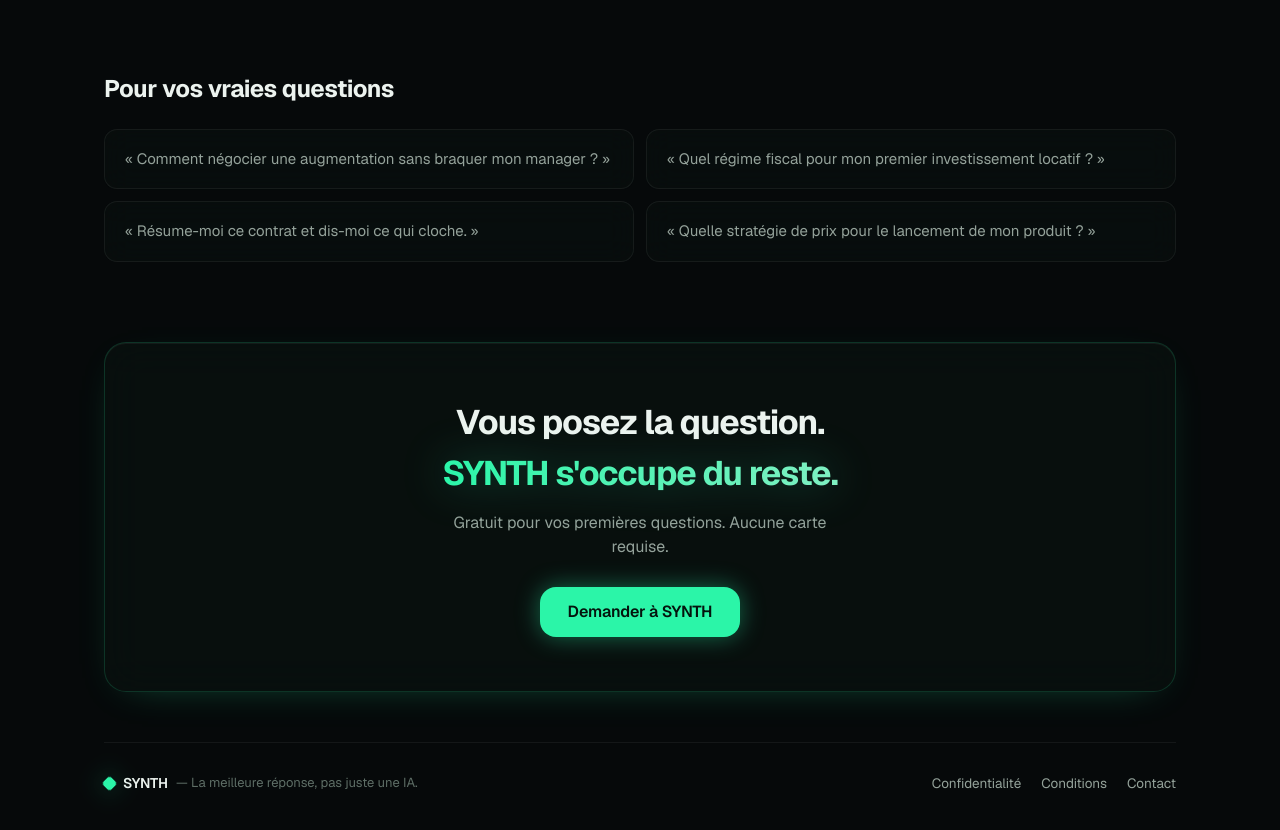
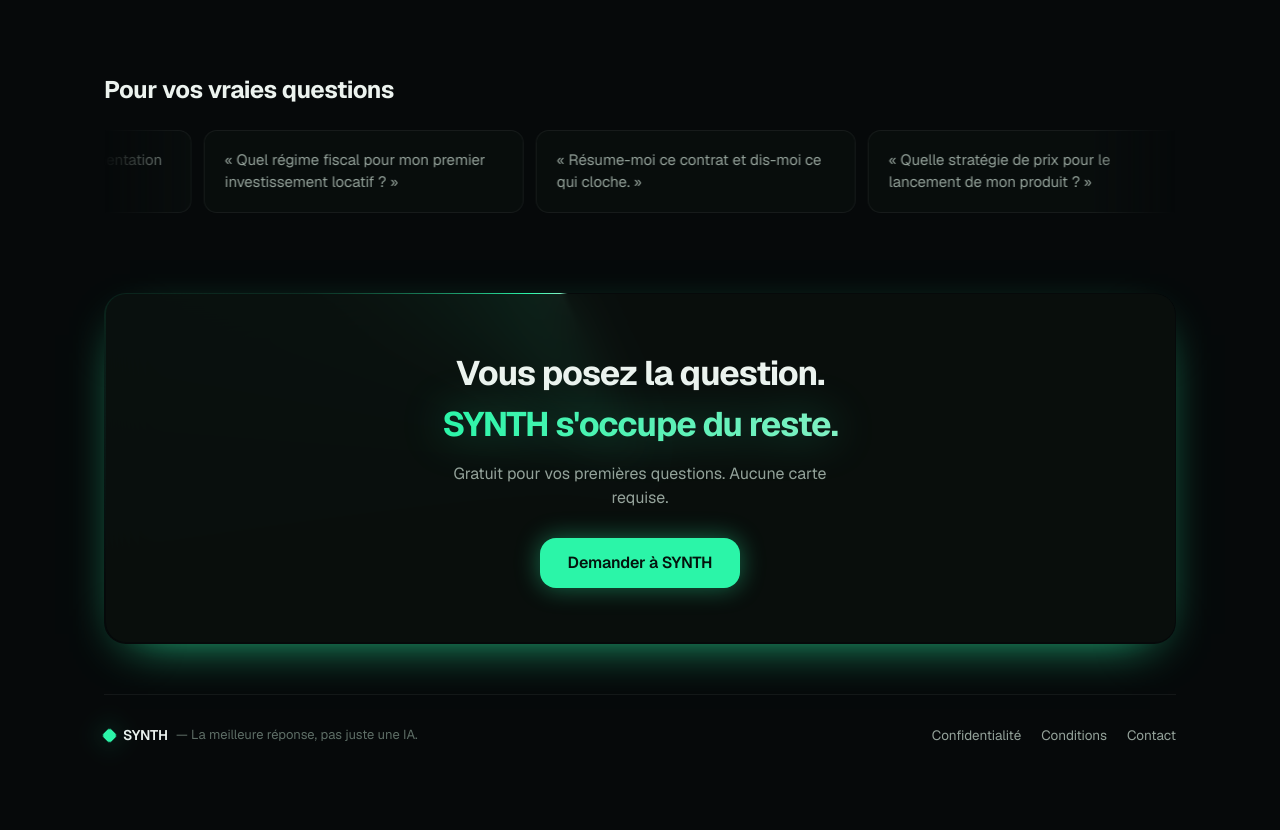
Before and after one commit to dam824/Synth, a Next.js app: page / in a window 1280 px wide. Shown: the part 1502-2332 px from the top of the page. After the commit the page ends 2296 px from the top, so only its background shows below. Built offline with nearby package versions, Linux system fonts and the light colour scheme; no server answers.

Commit message:
style: animations landing (bordure neon rotative, marquee exemples, flottement, hover)

```diff
--- a/src/app/globals.css
+++ b/src/app/globals.css
@@ -201,6 +201,65 @@
   animation: synthFloat 7s ease-in-out infinite;
 }
 
+@keyframes synthSpin {
+  to {
+    transform: rotate(360deg);
+  }
+}
+.animate-synth-spin {
+  animation: synthSpin 6s linear infinite;
+}
+
+@keyframes synthMarquee {
+  from {
+    transform: translateX(0);
+  }
+  to {
+    transform: translateX(-50%);
+  }
+}
+.animate-synth-marquee {
+  animation: synthMarquee 32s linear infinite;
+}
+/* Masque dégradé sur les bords du carrousel */
+.marquee-mask {
+  -webkit-mask: linear-gradient(
+    to right,
+    transparent,
+    #000 8%,
+    #000 92%,
+    transparent
+  );
+  mask: linear-gradient(to right, transparent, #000 8%, #000 92%, transparent);
+}
+
+/* Bordure néon rotative : un arc conique qui tourne derrière un cœur opaque. */
+.neon-border {
+  position: relative;
+  overflow: hidden;
+  isolation: isolate;
+}
+.neon-border::before {
+  content: "";
+  position: absolute;
+  inset: -60%;
+  z-index: 0;
+  background: conic-gradient(
+    from 0deg,
+    transparent 0deg,
+    transparent 280deg,
+    rgba(43, 245, 168, 0.15) 320deg,
+    #2bf5a8 350deg,
+    #7ff0c2 358deg,
+    transparent 360deg
+  );
+  animation: synthSpin 6s linear infinite;
+}
+.neon-border > * {
+  position: relative;
+  z-index: 1;
+}
+
 /* Respecter prefers-reduced-motion */
 @media (prefers-reduced-motion: reduce) {
   .animate-synth-rise,
@@ -208,8 +267,11 @@
   .animate-synth-bar,
   .animate-synth-glow,
   .animate-synth-float,
+  .animate-synth-spin,
+  .animate-synth-marquee,
   .synth-orbs::before,
-  .synth-orbs::after {
+  .synth-orbs::after,
+  .neon-border::before {
     animation: none;
   }
 }
--- a/src/app/page.tsx
+++ b/src/app/page.tsx
@@ -2,6 +2,7 @@
 
 import { auth } from "@/auth";
 import { Diamond, Logo } from "@/components/brand";
+import { NeonBorder } from "@/components/neon-border";
 
 const STEPS = [
   {
@@ -108,8 +109,12 @@
             </div>
           </div>
 
-          {/* Aperçu produit (glass) */}
-          <div className="glass animate-synth-float overflow-hidden rounded-[18px]">
+          {/* Aperçu produit (bordure néon + flottement) */}
+          <NeonBorder
+            radius={18}
+            className="animate-synth-float"
+            innerClassName="overflow-hidden"
+          >
             <div className="flex items-center gap-[7px] border-b border-white/[.06] px-4 py-[13px]">
               <span className="h-[9px] w-[9px] rounded-full bg-[#26342D]" />
               <span className="h-[9px] w-[9px] rounded-full bg-[#26342D]" />
@@ -143,7 +148,7 @@
                 fiscalité allégée.
               </p>
             </div>
-          </div>
+          </NeonBorder>
         </header>
 
         {/* Workflow */}
@@ -156,7 +161,10 @@
           </h2>
           <div className="grid grid-cols-1 gap-[18px] sm:grid-cols-3">
             {STEPS.map((s) => (
-              <div key={s.n} className="glass rounded-xl p-[26px]">
+              <div
+                key={s.n}
+                className="glass rounded-xl p-[26px] transition duration-200 hover:-translate-y-1 hover:shadow-glow"
+              >
                 <div className="glass-accent mb-[18px] flex h-[38px] w-[38px] items-center justify-center rounded-[11px] text-[15px] font-bold text-accent">
                   {s.n}
                 </div>
@@ -188,7 +196,7 @@
                 Trois réponses différentes. Laquelle croire ? Vous arbitrez seul.
               </p>
             </div>
-            <div className="glass rounded-xl p-7 shadow-accent">
+            <NeonBorder radius={16} className="shadow-accent" innerClassName="p-7">
               <p className="m-0 mb-4 font-mono text-[12px] text-accent">APRÈS</p>
               <p className="m-0 mb-4 text-[17px] font-semibold">
                 Une réponse. La bonne.
@@ -201,7 +209,7 @@
               <p className="mb-0 mt-[18px] text-[14px] leading-[1.5] text-muted-fg">
                 SYNTH a déjà fait l&apos;arbitrage. Vous lisez, vous décidez.
               </p>
-            </div>
+            </NeonBorder>
           </div>
         </section>
 
@@ -224,20 +232,27 @@
           <h2 className="m-0 mb-[22px] text-[24px] font-bold tracking-[-0.02em]">
             Pour vos vraies questions
           </h2>
-          <div className="grid grid-cols-1 gap-3 sm:grid-cols-2">
-            {EXAMPLES.map((ex) => (
+          <div className="marquee-mask overflow-hidden">
+            <div className="animate-synth-marquee flex w-max gap-3">
+              {[...EXAMPLES, ...EXAMPLES].map((ex, i) => (
                 <div
-                key={ex}
-                className="glass-soft rounded-[13px] px-5 py-[18px] text-[15px] text-muted-fg"
+                  key={i}
+                  className="glass-soft w-[320px] shrink-0 rounded-[13px] px-5 py-[18px] text-[15px] text-muted-fg"
                 >
                   {ex}
                 </div>
               ))}
             </div>
+          </div>
         </section>
 
         {/* CTA */}
-        <section className="glass my-[50px] rounded-[22px] px-8 py-[54px] text-center shadow-accent">
+        <section className="my-[50px]">
+          <NeonBorder
+            radius={22}
+            className="shadow-accent"
+            innerClassName="px-8 py-[54px] text-center"
+          >
             <h2 className="m-0 mb-3 text-[34px] font-bold tracking-[-0.03em] text-foreground">
             Vous posez la question.
             <br />
@@ -254,6 +269,7 @@
           >
             Demander à SYNTH
           </Link>
+          </NeonBorder>
         </section>
 
         {/* Footer */}
--- /dev/null
+++ b/src/components/neon-border.tsx
@@ -0,0 +1,29 @@
+import type { ReactNode } from "react";
+
+// Bordure néon animée : un arc conique tourne derrière un cœur sombre, ne
+// laissant apparaître qu'un liseré lumineux qui « avance » autour de la carte.
+export function NeonBorder({
+  radius = 18,
+  className = "",
+  innerClassName = "",
+  children,
+}: {
+  radius?: number;
+  className?: string;
+  innerClassName?: string;
+  children: ReactNode;
+}) {
+  return (
+    <div
+      className={`neon-border ${className}`}
+      style={{ borderRadius: radius }}
+    >
+      <div
+        className={`relative bg-[rgba(10,16,14,.92)] backdrop-blur-xl ${innerClassName}`}
+        style={{ margin: 1.5, borderRadius: radius - 2 }}
+      >
+        {children}
+      </div>
+    </div>
+  );
+}
```
Lines whose indentation alone changed are shown as unchanged.
